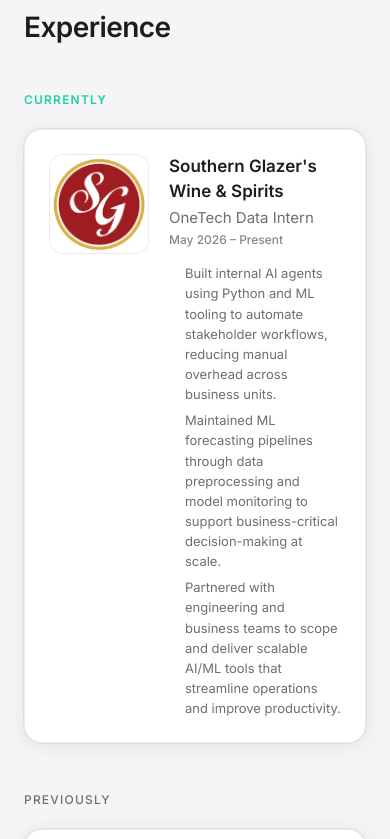
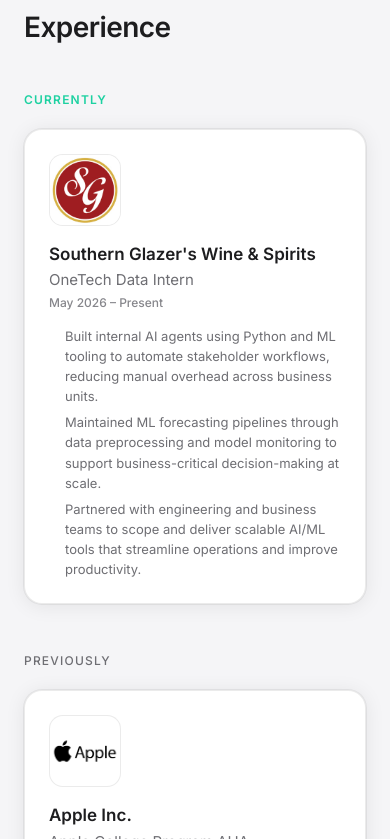
Before and after one commit to KevinMuniz1/Portfolio-Website, a Next.js app: page / in a window 390 px wide. Shown: the part 2285-3124 px from the top of the page. Built offline with nearby package versions, Linux system fonts and the light colour scheme; no server answers.

Commit message:
changes to bullet points on mobile

```diff
--- a/app/components/welcomePageName.tsx
+++ b/app/components/welcomePageName.tsx
@@ -521,8 +521,8 @@ export default function PageContent() {
           <p style={{ margin: "0 0 20px 0", fontSize: "12px", fontWeight: 600, color: "#1DD1A1", letterSpacing: "0.1em", textTransform: "uppercase" }}>
             Currently
           </p>
-          <div style={{ display: "flex", alignItems: "flex-start", gap: "20px", padding: "24px", background: "var(--bg-card)", border: "1px solid var(--border)", borderRadius: "18px", boxShadow: "var(--shadow)", marginBottom: "48px" }}>
-            <div style={{ width: "100px", height: "100px", borderRadius: "14px", overflow: "hidden", background: "#fff", flexShrink: 0, border: "1px solid var(--border)" }}>
+          <div className="exp-card" style={{ padding: "24px", background: "var(--bg-card)", border: "1px solid var(--border)", borderRadius: "18px", boxShadow: "var(--shadow)", marginBottom: "48px" }}>
+            <div className="exp-logo" style={{ width: "100px", height: "100px", borderRadius: "14px", overflow: "hidden", background: "#fff", flexShrink: 0, border: "1px solid var(--border)" }}>
               <img src={EXPERIENCE_CURRENT.src} alt={EXPERIENCE_CURRENT.alt} style={{ width: "100%", height: "100%", objectFit: "contain" }} />
             </div>
             <div style={{ flex: 1 }}>
@@ -550,8 +550,8 @@ export default function PageContent() {
           </p>
           <div style={{ display: "flex", flexDirection: "column", gap: "12px" }}>
             {EXPERIENCE_PREVIOUS.map(({ src, alt, company, roles, period, bullets }) => (
-              <div key={company} style={{ display: "flex", alignItems: "flex-start", gap: "20px", padding: "24px", background: "var(--bg-card)", border: "1px solid var(--border)", borderRadius: "18px", boxShadow: "var(--shadow)" }}>
-                <div style={{ width: "100px", height: "100px", borderRadius: "14px", overflow: "hidden", background: "#fff", flexShrink: 0, border: "1px solid var(--border)" }}>
+              <div key={company} className="exp-card" style={{ padding: "24px", background: "var(--bg-card)", border: "1px solid var(--border)", borderRadius: "18px", boxShadow: "var(--shadow)" }}>
+                <div className="exp-logo" style={{ width: "100px", height: "100px", borderRadius: "14px", overflow: "hidden", background: "#fff", flexShrink: 0, border: "1px solid var(--border)" }}>
                   <img src={src} alt={alt} style={{ width: "100%", height: "100%", objectFit: "contain" }} />
                 </div>
                 <div style={{ flex: 1 }}>
--- a/app/globals.css
+++ b/app/globals.css
@@ -61,6 +61,23 @@ html, body {
   50%       { transform: translateY(-12px); }
 }
 
+.exp-card {
+  display: flex;
+  align-items: flex-start;
+  gap: 20px;
+}
+
+@media (max-width: 600px) {
+  .exp-card {
+    flex-direction: column;
+    gap: 16px;
+  }
+  .exp-card .exp-logo {
+    width: 72px !important;
+    height: 72px !important;
+  }
+}
+
 .bg-orbs {
   position: fixed;
   inset: 0;
```
